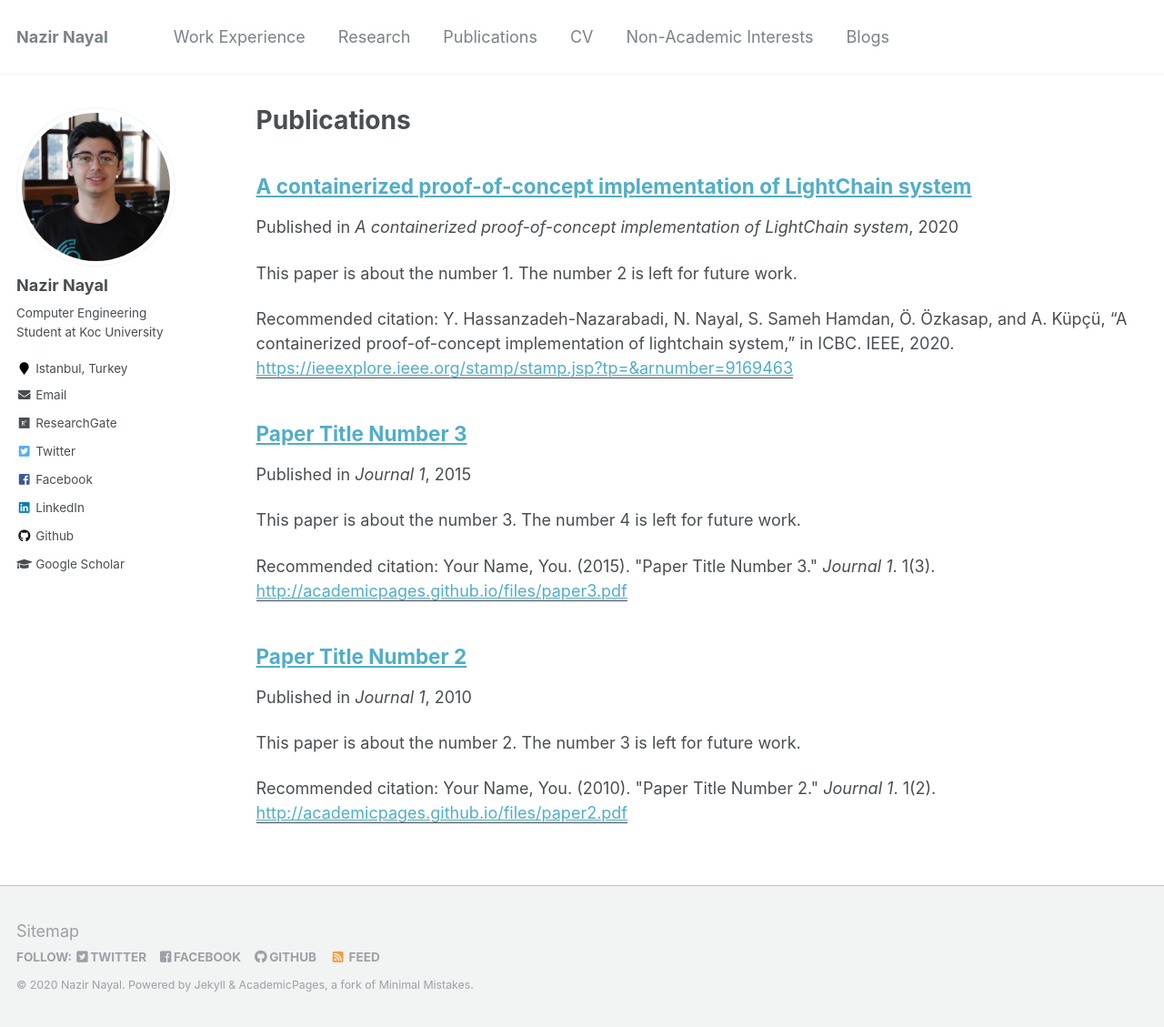
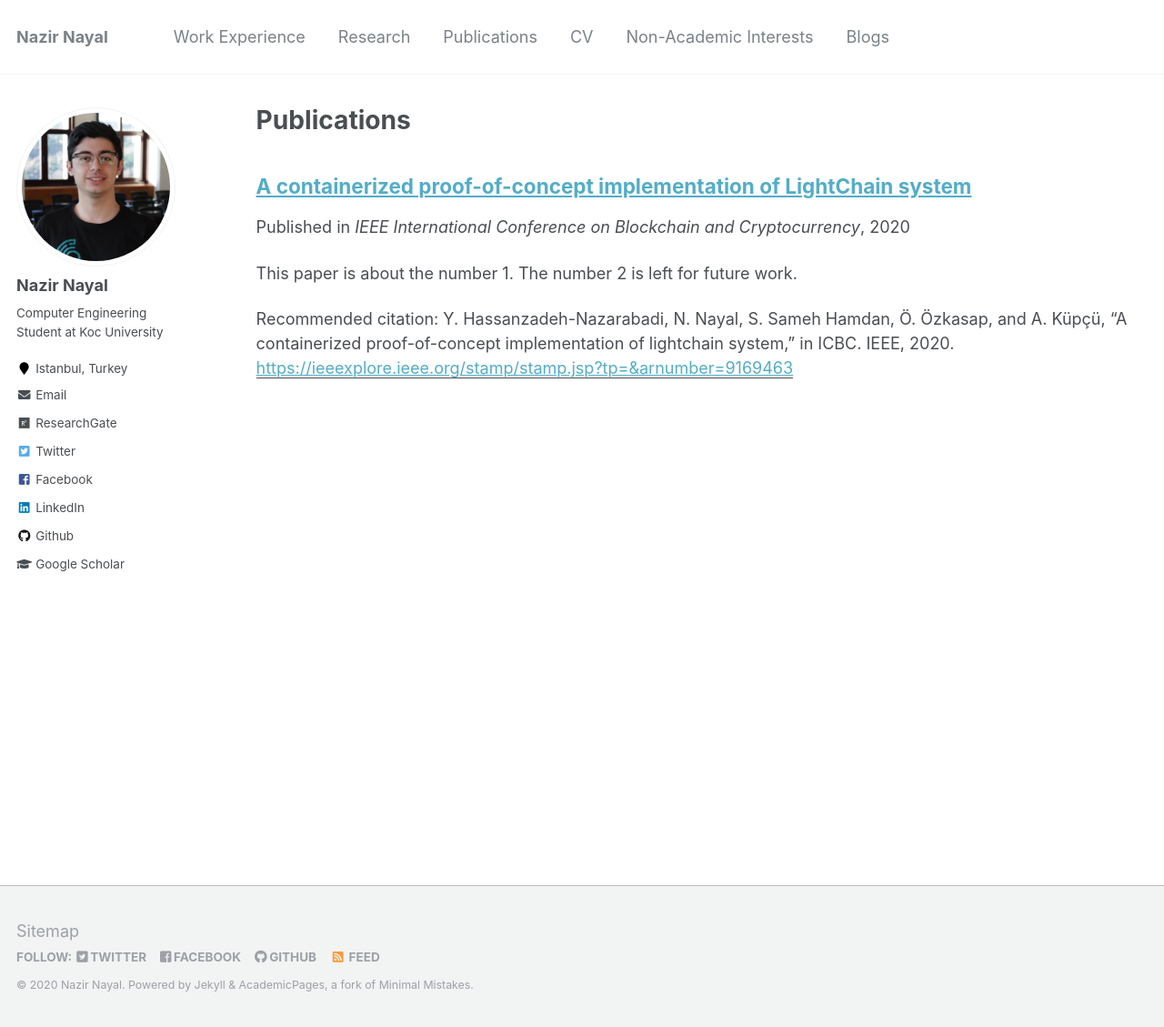
Before and after one commit to NazirNayal8/nazirnayal.github.io, a Jekyll site: the page built from _pages/publications.md, in a window 1280 px wide and 1129 px high. Shown: the whole window at 91% size. Built offline with Jekyll 4.4.1, drawn with Linux system fonts in a browser that asks for light colours.

Commit message:
fix publication

```diff
--- a/_publications/2010-10-01-paper-title-number-2.md
+++ /dev/null
@@ -1,15 +0,0 @@
----
-title: "Paper Title Number 2"
-collection: publications
-permalink: /publication/2010-10-01-paper-title-number-2
-excerpt: 'This paper is about the number 2. The number 3 is left for future work.'
-date: 2010-10-01
-venue: 'Journal 1'
-paperurl: 'http://academicpages.github.io/files/paper2.pdf'
-citation: 'Your Name, You. (2010). &quot;Paper Title Number 2.&quot; <i>Journal 1</i>. 1(2).'
----
-This paper is about the number 2. The number 3 is left for future work.
-
-[Download paper here](http://academicpages.github.io/files/paper2.pdf)
-
-Recommended citation: Your Name, You. (2010). "Paper Title Number 2." <i>Journal 1</i>. 1(2).
--- a/_publications/2015-10-01-paper-title-number-3.md
+++ /dev/null
@@ -1,15 +0,0 @@
----
-title: "Paper Title Number 3"
-collection: publications
-permalink: /publication/2015-10-01-paper-title-number-3
-excerpt: 'This paper is about the number 3. The number 4 is left for future work.'
-date: 2015-10-01
-venue: 'Journal 1'
-paperurl: 'http://academicpages.github.io/files/paper3.pdf'
-citation: 'Your Name, You. (2015). &quot;Paper Title Number 3.&quot; <i>Journal 1</i>. 1(3).'
----
-This paper is about the number 3. The number 4 is left for future work.
-
-[Download paper here](http://academicpages.github.io/files/paper3.pdf)
-
-Recommended citation: Your Name, You. (2015). "Paper Title Number 3." <i>Journal 1</i>. 1(3).
--- a/_publications/lightchain_poc.md
+++ b/_publications/lightchain_poc.md
@@ -4,7 +4,7 @@
 permalink: /publication/lightchain_poc
 excerpt: 'This paper is about the number 1. The number 2 is left for future work.'
 date: 2020-05-06
-venue: 'A containerized proof-of-concept implementation of LightChain system'
+venue: 'IEEE International Conference on Blockchain and Cryptocurrency'
 paperurl: 'https://ieeexplore.ieee.org/stamp/stamp.jsp?tp=&arnumber=9169463'
 citation: 'Y. Hassanzadeh-Nazarabadi, N. Nayal, S. Sameh Hamdan, Ö. Özkasap, and A. Küpçü, “A containerized
 proof-of-concept implementation of lightchain system,” in ICBC. IEEE, 2020.'
@@ -14,4 +14,4 @@
 [Download paper here](https://ieeexplore.ieee.org/stamp/stamp.jsp?tp=&arnumber=9169463)
 
 Recommended citation: Hassanzadeh-Nazarabadi, N. Nayal, S. Sameh Hamdan, Ö. Özkasap, and A. Küpçü, “A containerized
-proof-of-concept implementation of lightchain system,” in ICBC. IEEE, 2020..
+proof-of-concept implementation of lightchain system,” in ICBC. IEEE, 2020.
```
